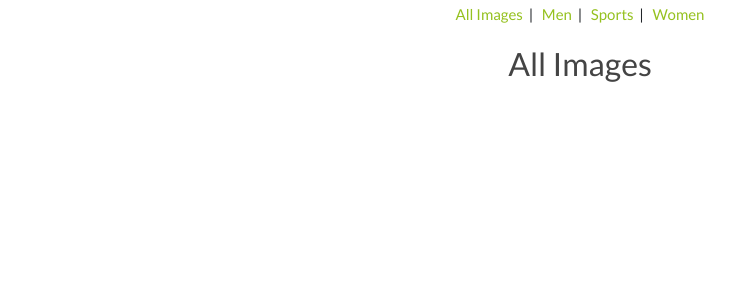
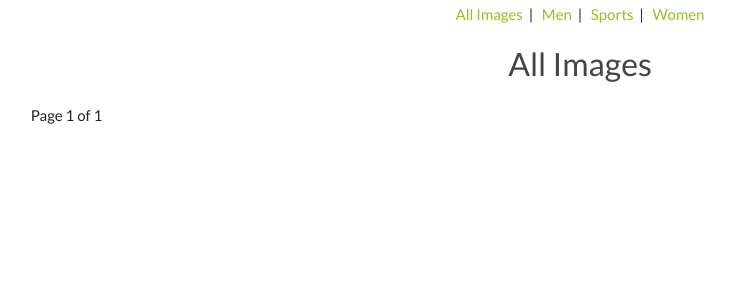
Before and after one commit to barra1212/pixelphoto, a Django app: page /products/ in a window 1280 px wide. Shown: the part 159-459 px from the top of the page, without its empty margins (60-795 px from the left). Run offline with Django 3.2, Linux system fonts and the light colour scheme; data that the repository does not hold is empty; some libraries are stand-ins or nearby versions.

Commit message:
Products sorting finalised. All Products page pagination implemented

```diff
--- a/products/models.py
+++ b/products/models.py
@@ -26,6 +26,6 @@ class Product(models.Model):
     originalimage = models.ImageField(upload_to='originalimages')
     upvotes = models.IntegerField(default=0)
     class Meta:
-        ordering = ['-upvotes']
+        ordering = ['-upvotes', 'name']
     def __str__(self):
         return self.name
--- a/products/templates/products.html
+++ b/products/templates/products.html
@@ -77,4 +77,23 @@
         </div>
     {% endfor %}
 </div>
+
+<div class="pagination">
+    <span class="step-links">
+        {% if products.has_previous %}
+            <button class="btn btn-primary" onclick="window.location.href='?page=1'">First</button>
+            <button class="btn btn-primary" onclick="window.location.href='?page={{ products.previous_page_number }}'">Previous</button>
+        {% endif %}
+
+        <span class="current">
+            &nbsp;&nbsp;Page {{ products.number }} of {{ products.paginator.num_pages }}&nbsp;&nbsp;
+        </span>
+
+        {% if products.has_next %}
+            <button class="btn btn-primary" onclick="window.location.href='?page={{ products.next_page_number }}'">Next</button>
+            <button class="btn btn-primary" onclick="window.location.href='?page={{ products.paginator.num_pages }}'">Last</button>
+        {% endif %}
+    </span>
+</div>
+
 {% endblock %}
--- a/products/views.py
+++ b/products/views.py
@@ -1,36 +1,56 @@
 from django.http import HttpResponse
+from django.core.paginator import Paginator, PageNotAnInteger, EmptyPage
 from django.shortcuts import render, get_object_or_404, reverse, redirect
 from django.contrib.auth.decorators import login_required
 from .models import Product
 
-# Create your views here.
+
+# Original All Products Page with no Pagination
+# def all_products(request):
+#     products = Product.objects.all()
+#     return render(request, "products.html", {"products": products})
+
+
+# All Products Page with Pagination
 def all_products(request):
-    products = Product.objects.all()
-    return render(request, "products.html", {"products": products})
+    product_list = Product.objects.all()
+    paginator = Paginator(product_list, 8) # Show 8 products per page
+    page = request.GET.get('page', 1)
+    products = paginator.page(1)
+    try:
+        products = paginator.page(page)
+    except PageNotAnInteger:
+        products = paginator.page(1)
+    except EmptyPage:
+        products = paginator.page(paginator.num_pages)
+    return render(request, 'products.html', {'products': products})
+
 
 def men(request):
     products_list_men = Product.objects.filter(category__name='men')
     return render(request, 'men.html', {"products_list_men": products_list_men})
 
+
 def sports(request):
     products_list_sports = Product.objects.filter(category__name='sports')
     return render(request, 'sports.html', {"products_list_sports": products_list_sports})
+
 
 def women(request):
     products_list_women = Product.objects.filter(category__name='women')
     return render(request, 'women.html', {"products_list_women": products_list_women})
 
+
 @login_required(login_url='/users/register/')
 def upvote(request, product_id):
-    products = Product.objects.all()
     product = Product.objects.get(pk=product_id)
     product.upvotes += 1
     product.save()
     return redirect(request.META['HTTP_REFERER'])
 
+
 @login_required(login_url='/users/register/')
 def downvote(request, product_id):
-    products = Product.objects.all()
     product = Product.objects.get(pk=product_id)
     product.upvotes -= 1
     product.save()
```
